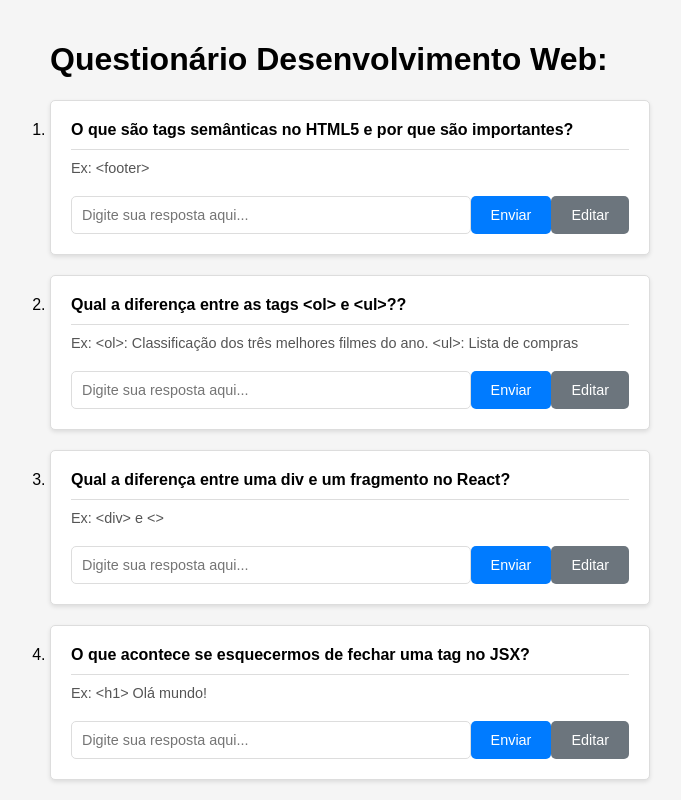
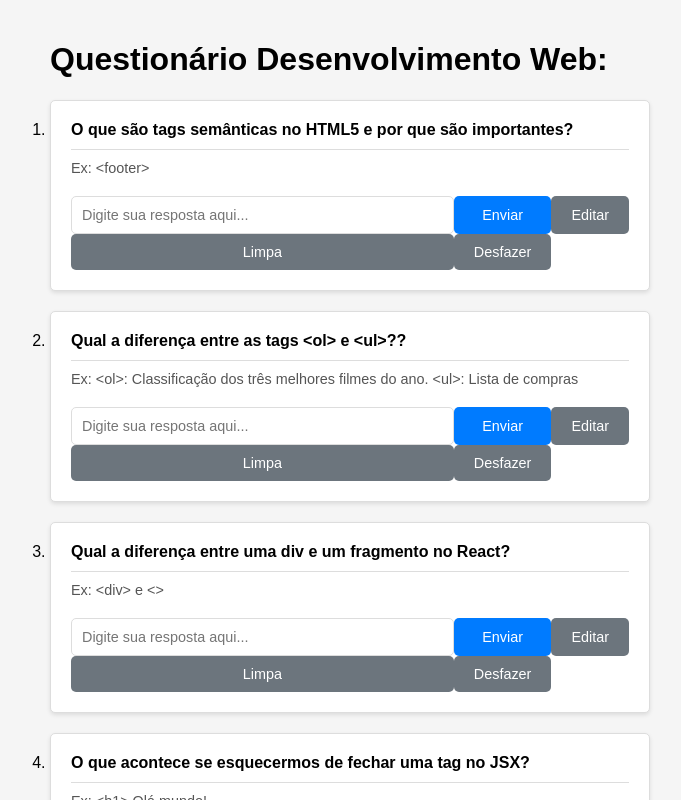
Before and after one commit to ufjf-dcc207/ufjf-dcc207-2024-3-a-trb2-trb2-isaac-ian, a React (Vite) app: page / in a window 1280 px wide. Shown: the top 800 px of the page, without its empty margins (290-971 px from the left). Built offline with nearby package versions, Linux system fonts and the light colour scheme.

Commit message:
add acçao de limpa e desfazer

```diff
--- a/src/QuestaoItem.tsx
+++ b/src/QuestaoItem.tsx
@@ -5,15 +5,17 @@ import { questaoInterface } from "./QuestaoLista";
 interface Estado {
   resposta: string;
   bloqueado: boolean;
+  salvo: string;
 }
 
 type Action =
-  | { type: "setResposta"; texto: string }
-  | { type: "bloquear" | "editar" }
+  | { type: "setResposta"; texto: string; salvo: string }
+  | { type: "bloquear" | "editar" | "limpa" | "desfazer" };
 
 const estadoInicial: Estado = {
   resposta: "",
   bloqueado: false,
+  salvo: "",
 };
 
 function reducer(estado: Estado, action: Action): Estado {
@@ -21,11 +23,15 @@ function reducer(estado: Estado, action: Action): Estado {
     default:
       return estado;
     case "setResposta":
-      return { ...estado, resposta: action.texto };
+      return { ...estado, resposta: action.texto , salvo: action.salvo };
     case "bloquear":
       return { ...estado, bloqueado: true };
     case "editar":
       return { ...estado, bloqueado: false };
+    case "limpa":
+      return { ...estado, resposta: "", bloqueado: false };
+    case "desfazer":
+      return { ...estado, resposta: estado.salvo };
   }
 }
 
@@ -50,12 +56,14 @@ export default function QuestaoItem({ pergunta, exemplos }: questaoInterface) {
           placeholder="Digite sua resposta aqui..."
           value={estado.resposta}
           onChange={(e) =>
-            dispatch({ type: "setResposta", texto: e.target.value })
+            dispatch({ type: "setResposta", texto: e.target.value, salvo: estado.resposta })
           }
           disabled={estado.bloqueado}
         />
         <button type="submit" onClick={validaResposta}>Enviar</button>
         <button type="button" onClick={() => dispatch({ type: 'editar' })}>Editar</button>
+        <button type="button" onClick={() => dispatch({ type: 'limpa' })}>Limpa</button>
+        <button type="button" onClick={() => dispatch({ type: 'desfazer' })}>Desfazer</button>
       </div>
     </>
   );
```
